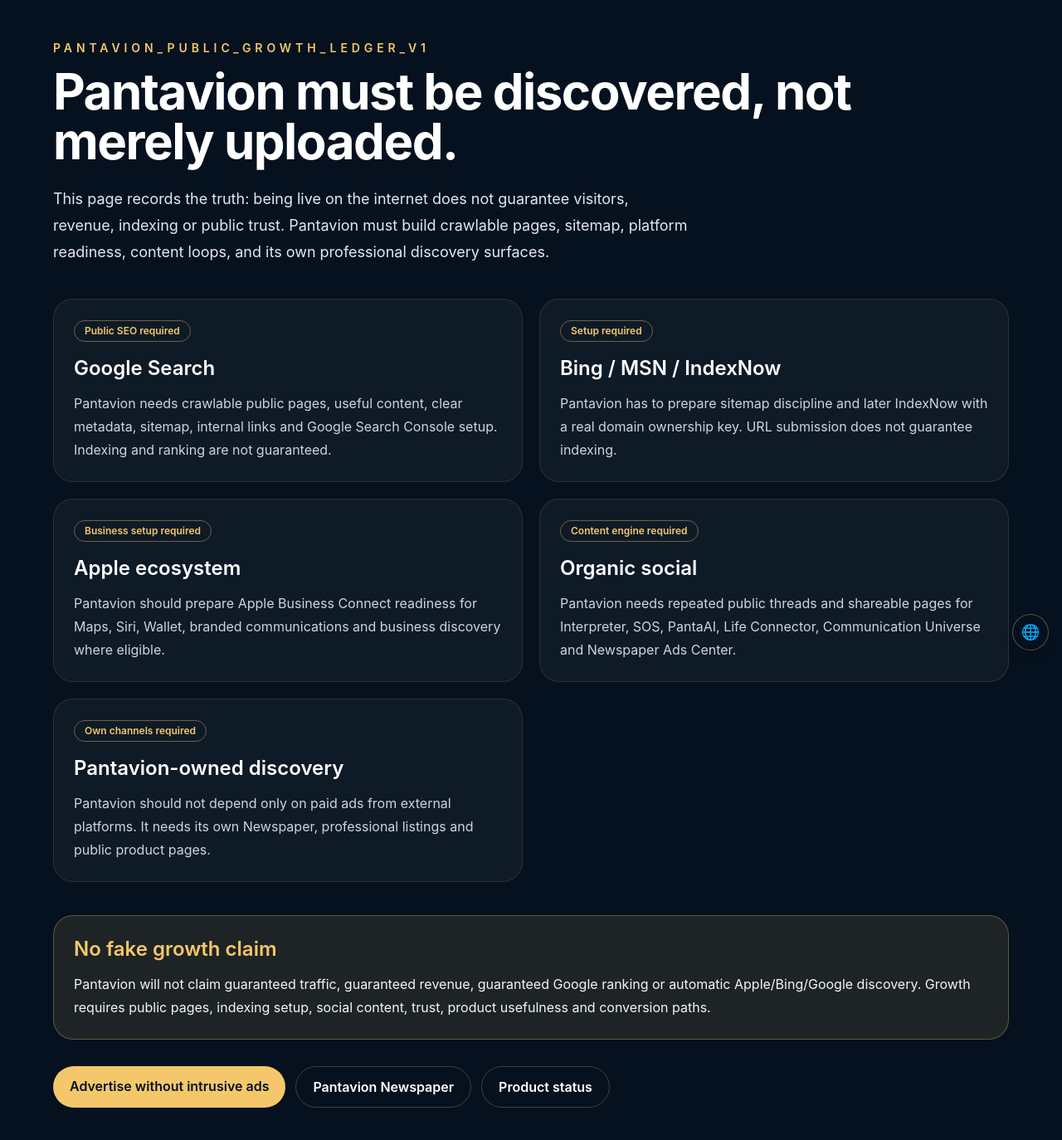
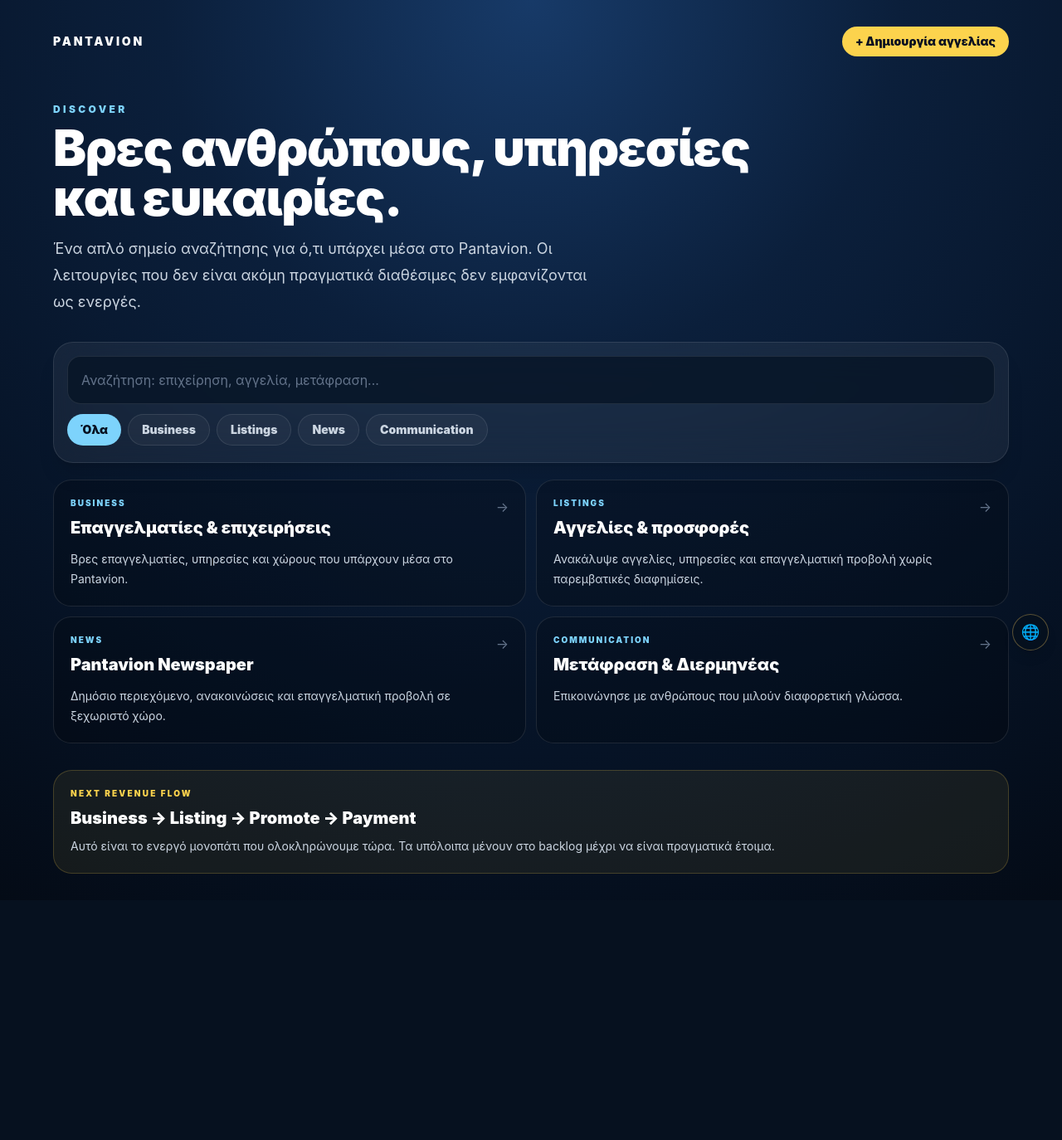
Before and after one commit to pandaconnect1/pantavion-planet, a Next.js app: page /discovery in a window 1280 px wide. Shown: the top 1374 px of the page at 83% size. After the commit the page ends 1085 px from the top, so only its background shows below. Built offline with nearby package versions, Linux system fonts and the light colour scheme.

Commit message:
feat: turn discovery ledger into interactive consumer discovery

```diff
--- a/app/discovery/page.tsx
+++ b/app/discovery/page.tsx
@@ -1,85 +1,131 @@
-export const metadata = {
-  title: "Pantavion Public Discovery | Google, Bing, Apple and Organic Growth",
-  description:
-    "Pantavion public discovery truth: search engines, sitemap, robots, Apple Business Connect readiness, Bing IndexNow readiness, social sharing and honest product status.",
-};
+"use client";
 
-const channels = [
+import Link from "next/link";
+import { useMemo, useState } from "react";
+
+const discoveryItems = [
   {
-    title: "Google Search",
-    status: "Public SEO required",
-    text: "Pantavion needs crawlable public pages, useful content, clear metadata, sitemap, internal links and Google Search Console setup. Indexing and ranking are not guaranteed.",
+    type: "Business",
+    title: "Επαγγελματίες & επιχειρήσεις",
+    description: "Βρες επαγγελματίες, υπηρεσίες και χώρους που υπάρχουν μέσα στο Pantavion.",
+    href: "/work",
+    tags: ["business", "services", "work", "professional", "επιχείρηση", "υπηρεσίες"],
   },
   {
-    title: "Bing / MSN / IndexNow",
-    status: "Setup required",
-    text: "Pantavion has to prepare sitemap discipline and later IndexNow with a real domain ownership key. URL submission does not guarantee indexing.",
+    type: "Listings",
+    title: "Αγγελίες & προσφορές",
+    description: "Ανακάλυψε αγγελίες, υπηρεσίες και επαγγελματική προβολή χωρίς παρεμβατικές διαφημίσεις.",
+    href: "/advertise",
+    tags: ["listing", "market", "classifieds", "ads", "αγγελίες", "προσφορές"],
   },
   {
-    title: "Apple ecosystem",
-    status: "Business setup required",
-    text: "Pantavion should prepare Apple Business Connect readiness for Maps, Siri, Wallet, branded communications and business discovery where eligible.",
+    type: "News",
+    title: "Pantavion Newspaper",
+    description: "Δημόσιο περιεχόμενο, ανακοινώσεις και επαγγελματική προβολή σε ξεχωριστό χώρο.",
+    href: "/newspaper",
+    tags: ["news", "newspaper", "content", "ειδήσεις", "περιεχόμενο"],
   },
   {
-    title: "Organic social",
-    status: "Content engine required",
-    text: "Pantavion needs repeated public threads and shareable pages for Interpreter, SOS, PantaAI, Life Connector, Communication Universe and Newspaper Ads Center.",
+    type: "Communication",
+    title: "Μετάφραση & Διερμηνέας",
+    description: "Επικοινώνησε με ανθρώπους που μιλούν διαφορετική γλώσσα.",
+    href: "/translate",
+    tags: ["translate", "interpreter", "language", "μετάφραση", "διερμηνέας"],
   },
-  {
-    title: "Pantavion-owned discovery",
-    status: "Own channels required",
-    text: "Pantavion should not depend only on paid ads from external platforms. It needs its own Newspaper, professional listings and public product pages.",
-  },
-];
+] as const;
+
+const filters = ["Όλα", "Business", "Listings", "News", "Communication"] as const;
+
+type Filter = (typeof filters)[number];
 
 export default function DiscoveryPage() {
+  const [query, setQuery] = useState("");
+  const [filter, setFilter] = useState<Filter>("Όλα");
+
+  const results = useMemo(() => {
+    const q = query.trim().toLocaleLowerCase();
+    return discoveryItems.filter((item) => {
+      const matchesFilter = filter === "Όλα" || item.type === filter;
+      if (!matchesFilter) return false;
+      if (!q) return true;
+      const haystack = [item.title, item.description, item.type, ...item.tags]
+        .join(" ")
+        .toLocaleLowerCase();
+      return haystack.includes(q);
+    });
+  }, [query, filter]);
+
   return (
-    <main className="min-h-screen bg-[#06111f] px-6 py-12 text-white">
+    <main className="min-h-screen bg-[radial-gradient(circle_at_top,#173a68_0,#0b1f3b_35%,#061326_72%,#040b16_100%)] px-4 py-5 text-white sm:px-8 sm:py-8">
       <section className="mx-auto max-w-6xl">
-        <p className="mb-3 text-sm font-semibold uppercase tracking-[0.35em] text-[#f4c86a]">
-          PANTAVION_PUBLIC_GROWTH_LEDGER_V1
-        </p>
-        <h1 className="max-w-5xl text-4xl font-bold tracking-tight md:text-6xl">
-          Pantavion must be discovered, not merely uploaded.
-        </h1>
-        <p className="mt-6 max-w-3xl text-lg leading-8 text-slate-200">
-          This page records the truth: being live on the internet does not guarantee visitors,
-          revenue, indexing or public trust. Pantavion must build crawlable pages, sitemap,
-          platform readiness, content loops, and its own professional discovery surfaces.
-        </p>
-
-        <div className="mt-10 grid gap-5 md:grid-cols-2">
-          {channels.map((item) => (
-            <article key={item.title} className="rounded-3xl border border-white/10 bg-white/[0.04] p-6">
-              <div className="mb-4 inline-flex rounded-full border border-[#f4c86a]/40 px-3 py-1 text-xs font-semibold text-[#f4c86a]">
-                {item.status}
-              </div>
-              <h2 className="text-2xl font-semibold">{item.title}</h2>
-              <p className="mt-3 leading-7 text-slate-300">{item.text}</p>
-            </article>
-          ))}
+        <div className="flex items-center justify-between gap-3">
+          <Link href="/" className="text-sm font-black tracking-[0.2em] text-white no-underline">PANTAVION</Link>
+          <Link href="/advertise" className="rounded-full bg-amber-300 px-4 py-2 text-xs font-black text-[#071020] no-underline sm:text-sm">
+            + Δημιουργία αγγελίας
+          </Link>
         </div>
 
-        <div className="mt-10 rounded-3xl border border-[#f4c86a]/30 bg-[#f4c86a]/10 p-6">
-          <h2 className="text-2xl font-semibold text-[#f4c86a]">No fake growth claim</h2>
-          <p className="mt-3 leading-7 text-slate-100">
-            Pantavion will not claim guaranteed traffic, guaranteed revenue, guaranteed Google ranking
-            or automatic Apple/Bing/Google discovery. Growth requires public pages, indexing setup,
-            social content, trust, product usefulness and conversion paths.
+        <header className="pb-6 pt-10 sm:pb-8 sm:pt-14">
+          <p className="text-[10px] font-black uppercase tracking-[0.28em] text-sky-300 sm:text-xs">DISCOVER</p>
+          <h1 className="mt-2 max-w-4xl text-4xl font-black tracking-tight sm:text-6xl">Βρες ανθρώπους, υπηρεσίες και ευκαιρίες.</h1>
+          <p className="mt-4 max-w-2xl text-sm leading-6 text-slate-300 sm:text-lg sm:leading-8">
+            Ένα απλό σημείο αναζήτησης για ό,τι υπάρχει μέσα στο Pantavion. Οι λειτουργίες που δεν είναι ακόμη πραγματικά διαθέσιμες δεν εμφανίζονται ως ενεργές.
           </p>
-        </div>
+        </header>
 
-        <div className="mt-8 flex flex-wrap gap-3">
-          <a className="rounded-full bg-[#f4c86a] px-5 py-3 font-semibold text-[#06111f]" href="/advertise">
-            Advertise without intrusive ads
-          </a>
-          <a className="rounded-full border border-white/20 px-5 py-3 font-semibold text-white" href="/newspaper">
-            Pantavion Newspaper
-          </a>
-          <a className="rounded-full border border-white/20 px-5 py-3 font-semibold text-white" href="/product-status">
-            Product status
-          </a>
-        </div>
+        <section className="rounded-[1.5rem] border border-white/10 bg-white/[0.06] p-3 shadow-xl shadow-black/10 backdrop-blur-xl sm:p-4">
+          <label className="sr-only" htmlFor="pantavion-discovery-search">Αναζήτηση</label>
+          <input
+            id="pantavion-discovery-search"
+            value={query}
+            onChange={(event) => setQuery(event.target.value)}
+            placeholder="Αναζήτηση: επιχείρηση, αγγελία, μετάφραση..."
+            className="w-full rounded-2xl border border-white/10 bg-[#071426]/80 px-4 py-4 text-base text-white outline-none placeholder:text-slate-500 focus:border-sky-300/50"
+          />
+
+          <div className="mt-3 flex gap-2 overflow-x-auto pb-1">
+            {filters.map((item) => (
+              <button
+                key={item}
+                type="button"
+                onClick={() => setFilter(item)}
+                className={`shrink-0 rounded-full px-4 py-2 text-xs font-black transition sm:text-sm ${
+                  filter === item ? "bg-sky-300 text-[#071020]" : "border border-white/10 bg-white/[0.04] text-slate-300"
+                }`}
+              >
+                {item}
+              </button>
+            ))}
+          </div>
+        </section>
+
+        <section className="mt-5 grid gap-3 sm:grid-cols-2">
+          {results.map((item) => (
+            <Link key={item.href} href={item.href} className="rounded-[1.35rem] border border-white/10 bg-black/20 p-5 text-white no-underline transition hover:border-sky-300/40 hover:bg-white/[0.06]">
+              <div className="flex items-start justify-between gap-4">
+                <div>
+                  <p className="text-[10px] font-black uppercase tracking-[0.2em] text-sky-300">{item.type}</p>
+                  <h2 className="mt-2 text-xl font-black">{item.title}</h2>
+                </div>
+                <span className="text-slate-500">→</span>
+              </div>
+              <p className="mt-3 text-sm leading-6 text-slate-300">{item.description}</p>
+            </Link>
+          ))}
+        </section>
+
+        {results.length === 0 && (
+          <div className="mt-5 rounded-[1.35rem] border border-white/10 bg-black/20 p-6 text-center">
+            <p className="font-black">Δεν βρέθηκε αποτέλεσμα ακόμη.</p>
+            <p className="mt-2 text-sm text-slate-400">Δοκίμασε άλλη λέξη ή κατηγορία. Δεν εμφανίζουμε ψεύτικα αποτελέσματα.</p>
+          </div>
+        )}
+
+        <section className="mt-8 rounded-[1.4rem] border border-amber-300/20 bg-amber-300/[0.07] p-5">
+          <p className="text-[10px] font-black uppercase tracking-[0.22em] text-amber-300">NEXT REVENUE FLOW</p>
+          <h2 className="mt-2 text-xl font-black">Business → Listing → Promote → Payment</h2>
+          <p className="mt-2 text-sm leading-6 text-slate-300">Αυτό είναι το ενεργό μονοπάτι που ολοκληρώνουμε τώρα. Τα υπόλοιπα μένουν στο backlog μέχρι να είναι πραγματικά έτοιμα.</p>
+        </section>
       </section>
     </main>
   );
```
